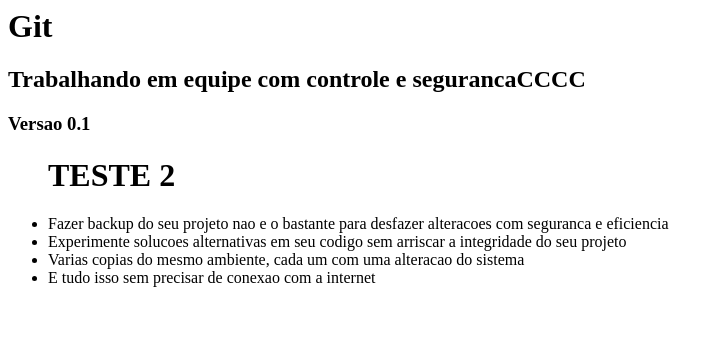
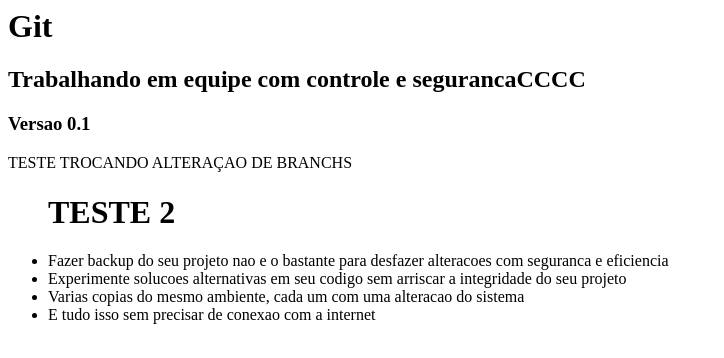
Before and after one commit to arthurpr/curso-git, a plain HTML site: page index.html in a window 1280 px wide. Shown: the whole page, without its empty margins (0-724 px from the left). Drawn offline with Linux system fonts and the light colour scheme.

Commit message:
Salvar alteração de paragrafo

```diff
--- a/index.html
+++ b/index.html
@@ -8,6 +8,8 @@
 		<h1>Git</h1>
 		<h2>Trabalhando em equipe com controle e segurancaCCCC</h2>
 		<h3>Versao 0.1</h3>
+
+		<p>TESTE TROCANDO ALTERAÇAO DE BRANCHS</p>
 		<ul>
 			<h1>TESTE 2</h1>
 			<li>Fazer backup do seu projeto nao e o bastante para desfazer
```
